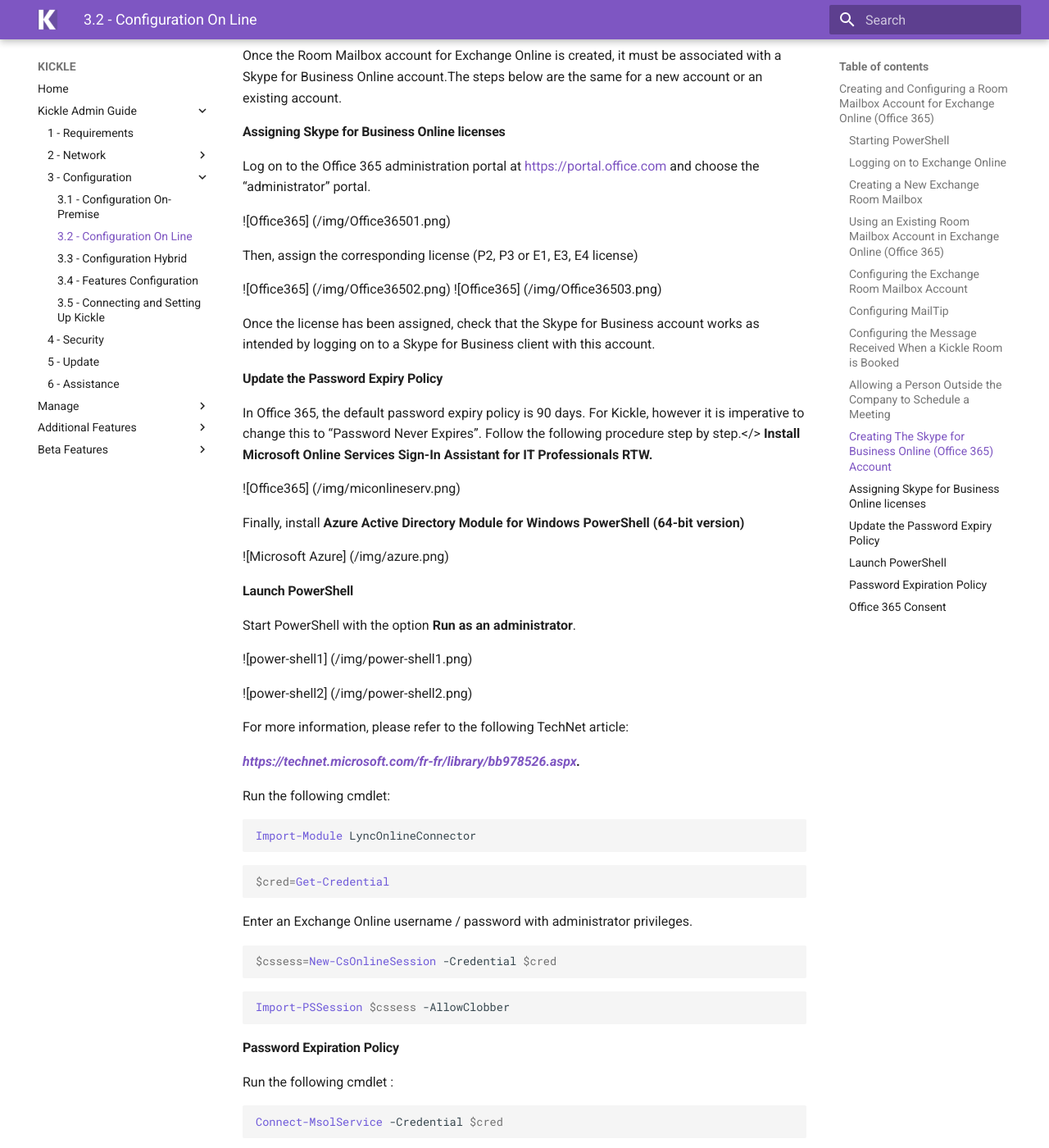
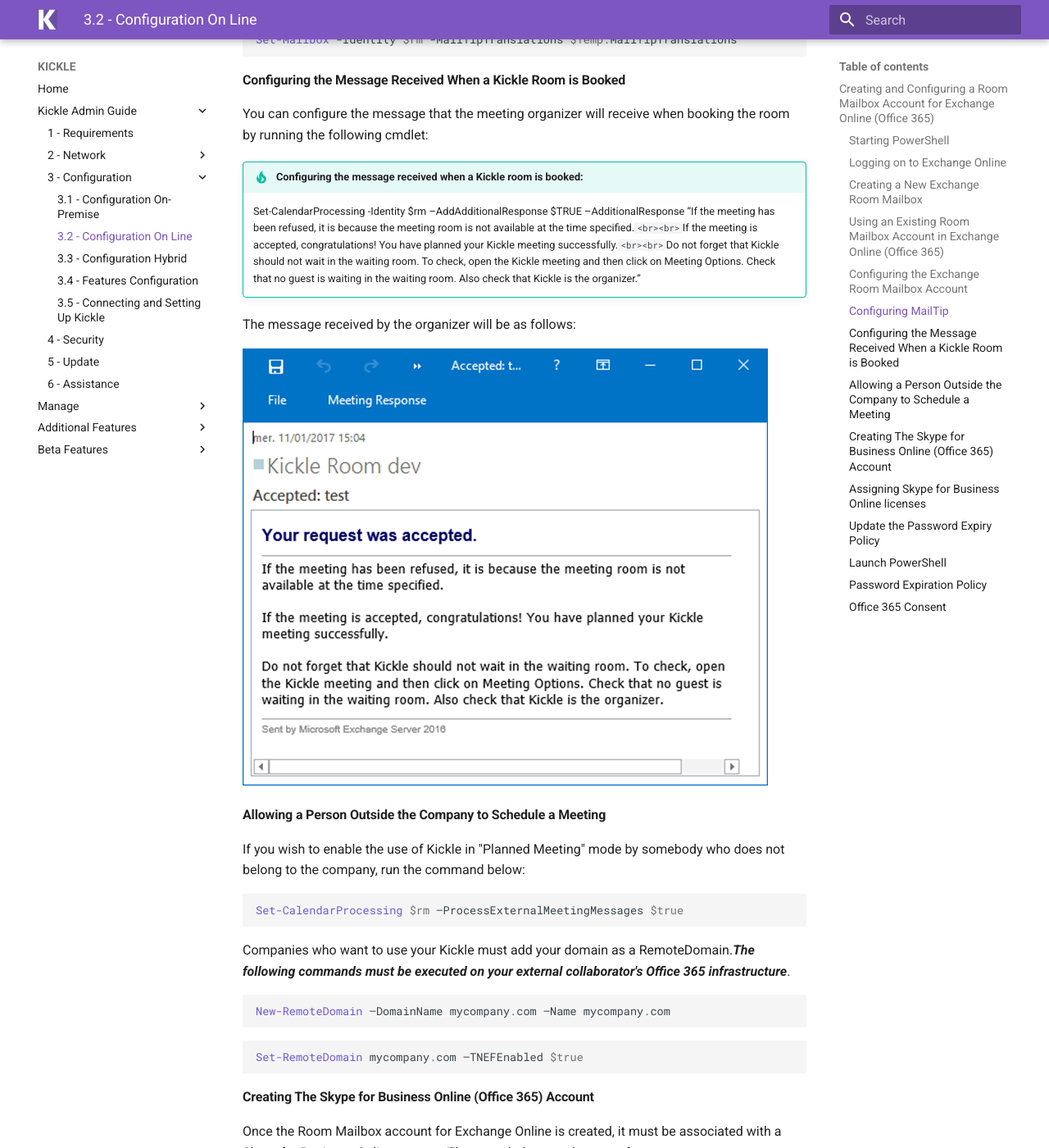
Before and after one commit to Kickle/Docs, an MkDocs documentation site: the page built from Docs/admin-guide/Configuring Exchange Online and Skype for Business Online (Office 365) Accounts.md, in a window 1280 px wide and 1400 px high, scrolled down 3081 px. Shown: the whole window at 82% size. Built offline with MkDocs 1.6.1 and Material for MkDocs 9.7.7, drawn with Linux system fonts in a browser that asks for light colours; some of the changed text lies outside the part shown.

Commit message:
Update images link

```diff
--- a/Docs/admin-guide/Configuring Exchange Online and Skype for Business Online (Office 365) Accounts.md
+++ b/Docs/admin-guide/Configuring Exchange Online and Skype for Business Online (Office 365) Accounts.md
@@ -18,8 +18,8 @@
 
 The following commands are PowerShell commands. To launch PowerShell, simply search for PowerShell in the Search field in Windows 7 or Windows 8.Start PowerShell with the option Run as an administrator.
 
-![Power-Shell] (/img/power-shell1.png)
-![Power-Shell] (/img/power-shell2.png)
+![Power-Shell](/img/power-shell1.png)
+![Power-Shell](/img/power-shell2.png)
 
 For more information, please refer to the following TechNet article:
 
@@ -89,7 +89,7 @@ Set-CalendarProcessing -Identity $rm -AutomateProcessing AutoAccept -AddOrganize
 
 #### Configuring MailTip
 
-![mail-tip] (/img/mail-tips.png)
+![mail-tip](/img/mail-tips.png)
 
 !!! Tip "Configuring MailTip:"
     Set-Mailbox -Identity $rm -MailTip "This room is equipped with a Kickle videoconferencing system. Click on the Skype for Business Meeting button if you wish to use Kickle."
@@ -117,7 +117,7 @@ You can configure the message that the meeting organizer will receive when booki
 
 The message received by the organizer will be as follows:
 
-![MeetingAccepted] (/img/MeetingAccepted.png)
+![MeetingAccepted](/img/MeetingAccepted.png)
 
 #### Allowing a Person Outside the Company to Schedule a Meeting
 
@@ -145,12 +145,12 @@ Once the Room Mailbox account for Exchange Online is created, it must be associa
 
 Log on to the Office 365 administration portal at <https://portal.office.com> and choose the “administrator” portal.
 
-![Office365] (/img/Office36501.png)
+![Office365](/img/Office36501.png)
 
 Then, assign the corresponding license (P2, P3 or E1, E3, E4 license)
 
-![Office365] (/img/Office36502.png)
-![Office365] (/img/Office36503.png)
+![Office365](../img/Office36502.png)
+![Office365](../img/Office36503.png)
 
 Once the license has been assigned, check that the Skype for Business account works as intended by logging on to a Skype for Business client with this account.
 
@@ -159,19 +159,19 @@ Once the license has been assigned, check that the Skype for Business account wo
 In Office 365, the default password expiry policy is 90 days. For Kickle, however it is imperative to change this to “Password Never Expires”. Follow the following procedure step by step.</>
 **Install Microsoft Online Services Sign-In Assistant for IT Professionals RTW.**
 
-![Office365] (/img/miconlineserv.png)
+![Office365](../img/miconlineserv.png)
 
 Finally, install **Azure Active Directory Module for Windows PowerShell (64-bit version)**
 
-![Microsoft Azure] (/img/azure.png)
+![Microsoft Azure](../img/azure.png)
 
 #### Launch PowerShell
 
 Start PowerShell with the option **Run as an administrator**.
 
-![power-shell1] (/img/power-shell1.png)
+![power-shell1](../img/power-shell1.png)
 
-![power-shell2] (/img/power-shell2.png)
+![power-shell2](../img/power-shell2.png)
 
 For more information, please refer to the following TechNet article:
 
@@ -217,14 +217,14 @@ This paragraph applies to **Exchange Online and Skype for Business Online (Offic
 Kickle uses Office 365 APIs. By default third party applications are not authorized to authenticate your office 365 tenant. The following procedure authorizes Kickle to connect to your office 365 APIs.
 Go to <https://auth-online.Kickle.com/> and enter your office 365 domain name.
 
-![Office 365 Consent1] (/img/consent01.png)
+![Office 365 Consent1](../img/consent01.png)
 
 Authenticate with an office 365 administrator account:
 
-![Office 365 Consent2] (/img/consent02.png)
+![Office 365 Consent2](../img/consent02.png)
 
 Click on **Accept**.
 
-![Office 365 Consent3] (/img/consent03.png)
+![Office 365 Consent3](../img/consent03.png)
 
-![Office 365 Consent4] (/img/consent04.png)
+![Office 365 Consent4](../img/consent04.png)
```
Also changed, not shown: Docs/admin-guide/Configuring Exchange Online and Skype for Business On Premise (Hybrid).md (+3 -3 lines), Docs/index.md (+1 -1 lines).
